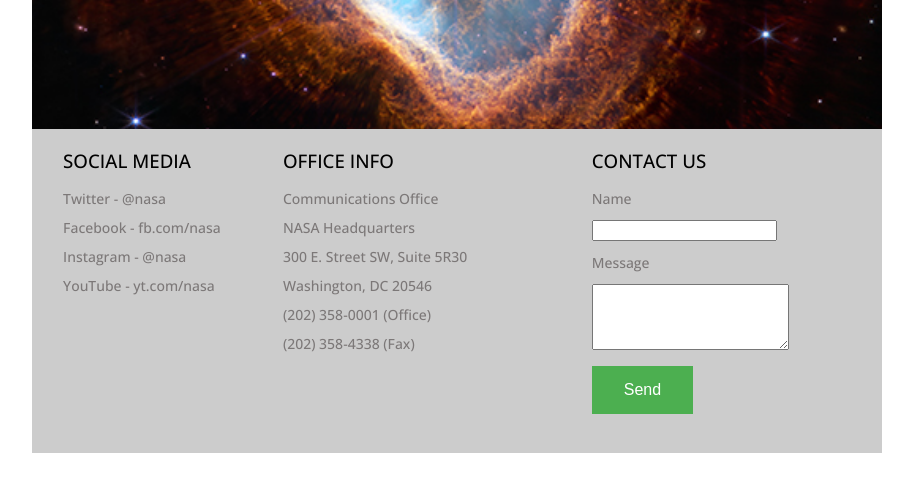
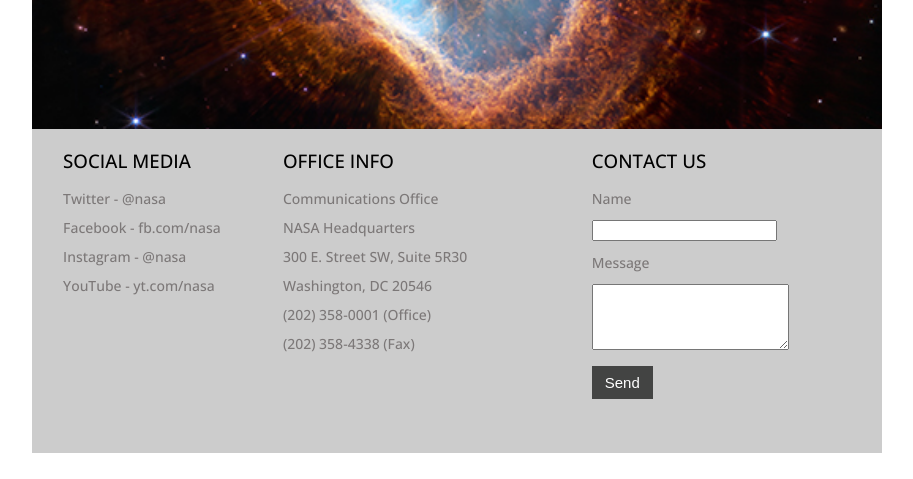
Before and after one commit to NikSankovich/NASA_contact_page, a plain HTML site: page index.html in a window 1280 px wide. Shown: the part 321-800 px from the top of the page, without its empty margins (183-1096 px from the left). Drawn offline with nearby package versions, Linux system fonts and the light colour scheme.

Commit message:
new button

```diff
--- a/style.css
+++ b/style.css
@@ -43,13 +43,12 @@ p {
 }
 
 .button {
-    background-color: #4CAF50;
-    /* Green */
+    background-color: #434443;
     border: none;
     color: white;
-    padding: 15px 32px;
+    padding: 8px 13px;
     text-align: center;
     text-decoration: none;
     display: inline-block;
-    font-size: 16px;
+    font-size: 15px;
 }
```
